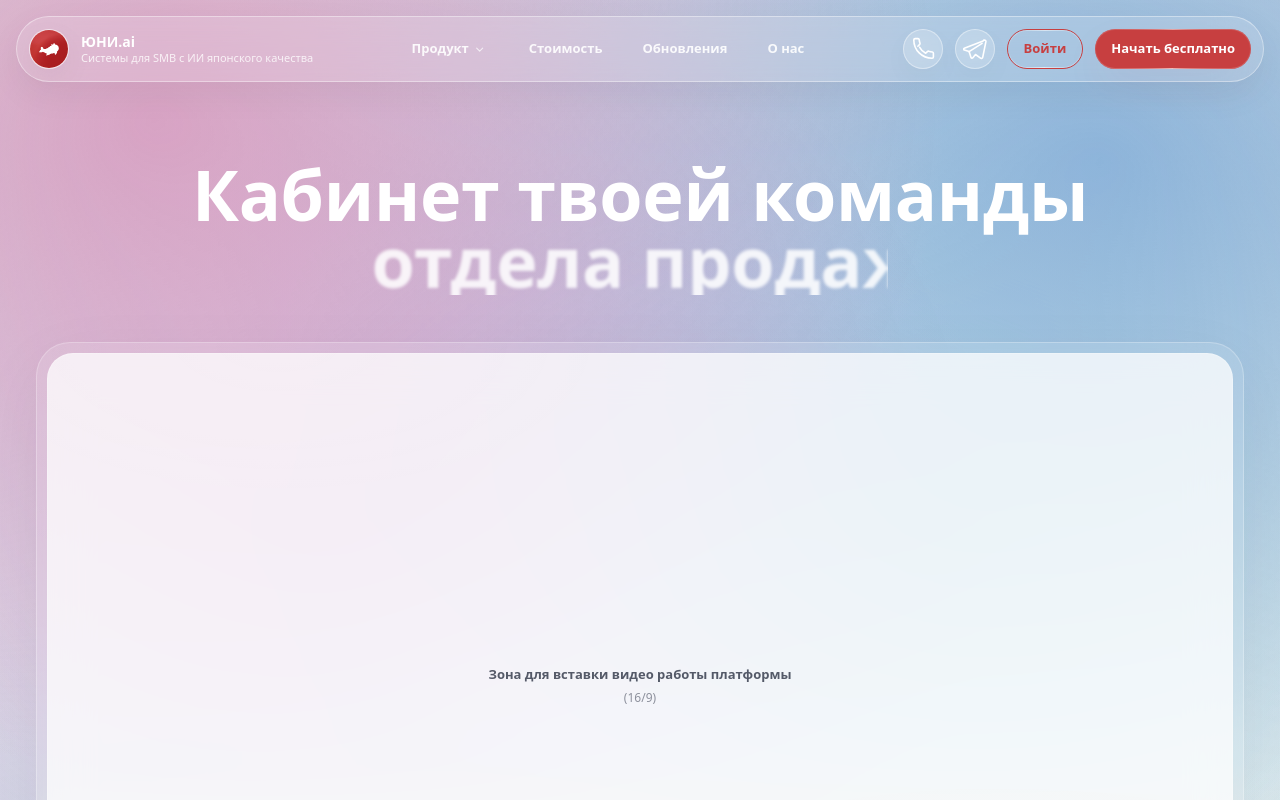
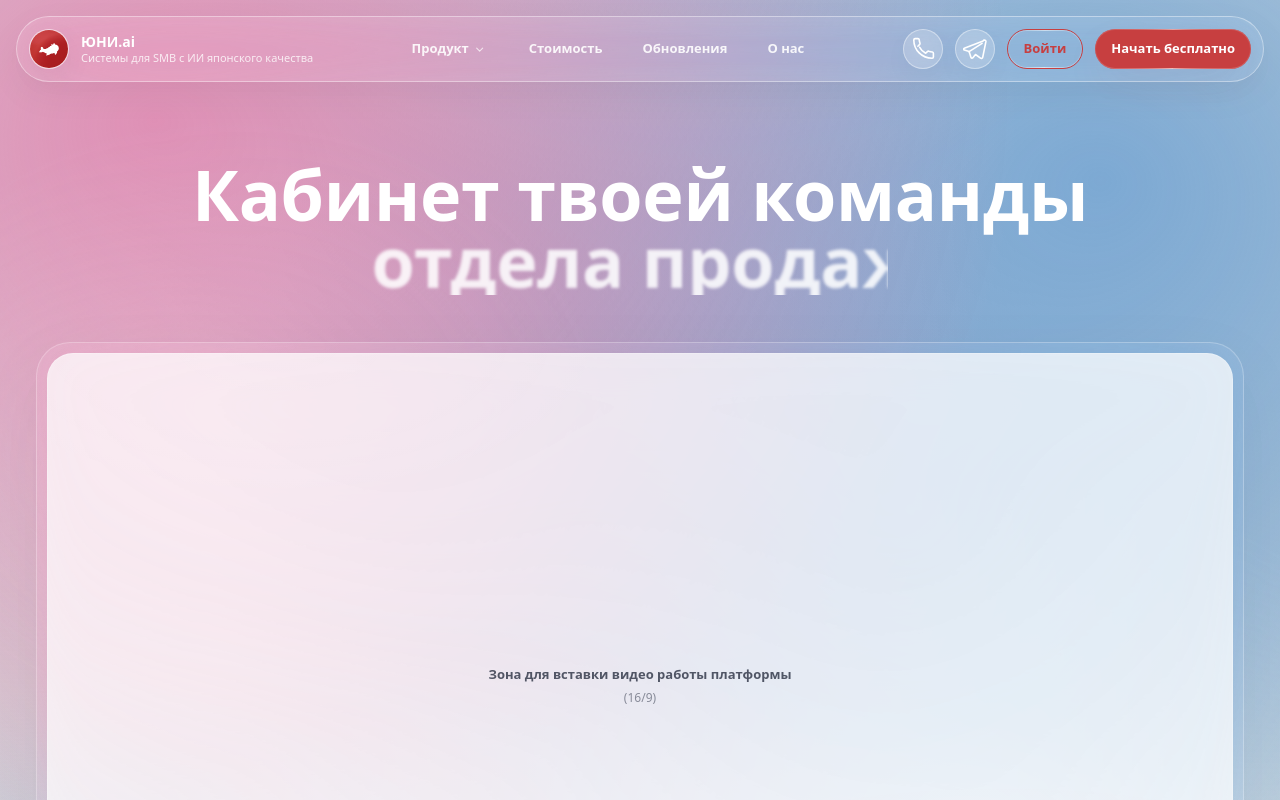
Before and after one commit to uniconsulting/uni.com, a Next.js app: page / in a window 1280 px wide. Shown: the top 800 px of the page. Built offline with nearby package versions, Linux system fonts and the light colour scheme.

Commit message:
Update globals.css

```diff
--- a/src/styles/globals.css
+++ b/src/styles/globals.css
@@ -7,6 +7,10 @@ html {
   scroll-padding-top: 96px; /* чтобы якоря не уезжали под header */
 }
 
+@tailwind base;
+@tailwind components;
+@tailwind utilities;
+
 @layer base {
   html,
   body {
@@ -14,100 +18,76 @@ html {
   }
 
   body {
-    background-color: #d8dedf;
+    background: #d8dedf; /* базовый цвет */
     position: relative;
-    isolation: isolate; /* чтобы ::before корректно жил под контентом */
+    isolation: isolate; /* чтобы blend-режимы не влияли на контент */
+    overflow-x: hidden;
   }
 
-  /* Слой с градиентами поверх базового цвета */
+  /* 1) Цветные “пятна” (скроллятся вместе со страницей) */
   body::before {
     content: "";
-    position: fixed;
+    position: absolute; /* НЕ fixed */
     inset: 0;
     z-index: -1;
     pointer-events: none;
 
-    /* Важно: без repeat, без паттерна. Просто большая “карта” пятен. */
+    /* небольшая общая дымка + много blur-пятен */
+    background:
+      /* лёгкая общая вуаль */
+      radial-gradient(1400px 900px at 55% 14%, rgba(255, 255, 255, 0.55) 0%, rgba(255, 255, 255, 0) 68%),
+      radial-gradient(1700px 1200px at 45% 62%, rgba(255, 255, 255, 0.45) 0%, rgba(255, 255, 255, 0) 70%),
+
+      /* верхняя часть (как в рефе: розовый слева + синий справа) */
+      radial-gradient(1200px 1000px at 12% 120px, rgba(224, 137, 178, 0.88) 0%, rgba(224, 137, 178, 0) 72%),
+      radial-gradient(1300px 1100px at 86% 180px, rgba(116, 164, 210, 0.88) 0%, rgba(116, 164, 210, 0) 74%),
+
+      /* дополнительная насыщенность вверху */
+      radial-gradient(900px 850px at 30% 420px, rgba(206, 120, 162, 0.62) 0%, rgba(206, 120, 162, 0) 74%),
+      radial-gradient(900px 850px at 70% 520px, rgba(96, 146, 198, 0.62) 0%, rgba(96, 146, 198, 0) 76%),
+
+      /* середина (голубые “облака”) */
+      radial-gradient(1500px 1200px at 18% 1600px, rgba(92, 142, 198, 0.74) 0%, rgba(92, 142, 198, 0) 77%),
+      radial-gradient(1550px 1250px at 76% 2100px, rgba(120, 170, 222, 0.62) 0%, rgba(120, 170, 222, 0) 78%),
+
+      /* “светлая полка” ближе к центру */
+      radial-gradient(1800px 1100px at 58% 2600px, rgba(245, 248, 250, 0.78) 0%, rgba(245, 248, 250, 0) 72%),
+
+      /* нижняя часть (тёплый розовый + серо-белые туманы) */
+      radial-gradient(1500px 1200px at 70% 3400px, rgba(246, 202, 216, 0.82) 0%, rgba(246, 202, 216, 0) 76%),
+      radial-gradient(1800px 1300px at 26% 4200px, rgba(245, 248, 250, 0.80) 0%, rgba(245, 248, 250, 0) 76%),
+      radial-gradient(1600px 1200px at 84% 5100px, rgba(245, 205, 219, 0.70) 0%, rgba(245, 205, 219, 0) 78%),
+
+      /* ещё немного синего “внизу слева”, как в рефе */
+      radial-gradient(1700px 1300px at 18% 5600px, rgba(95, 146, 204, 0.72) 0%, rgba(95, 146, 204, 0) 80%);
+
     background-repeat: no-repeat;
+  }
 
-    /* Композиция: больше насыщенных пятен + белые высветления */
-    background-image:
-      /* TOP: розово-лиловые акценты */
-      radial-gradient(1100px 900px at 12% 120px,
-        rgba(214, 150, 188, 0.82) 0%,
-        rgba(214, 150, 188, 0) 72%),
-      radial-gradient(900px 800px at 26% 520px,
-        rgba(190, 150, 214, 0.55) 0%,
-        rgba(190, 150, 214, 0) 74%),
+  /* 2) Белые “блики” по всей высоте страницы (не паттерн, не плитка) */
+  body::after {
+    content: "";
+    position: absolute; /* НЕ fixed */
+    inset: 0;
+    z-index: -1;
+    pointer-events: none;
 
-      /* TOP: холодные синие/бирюзовые акценты */
-      radial-gradient(1200px 980px at 86% 160px,
-        rgba(120, 166, 214, 0.78) 0%,
-        rgba(120, 166, 214, 0) 75%),
-      radial-gradient(900px 820px at 72% 520px,
-        rgba(140, 206, 212, 0.42) 0%,
-        rgba(140, 206, 212, 0) 76%),
+    opacity: 0.58;
+    mix-blend-mode: soft-light; /* можно убрать, если не нравится (просто станет чуть “прямее”) */
 
-      /* TOP: белые высветления (дают “дорогой” свет) */
-      radial-gradient(1400px 1050px at 52% 520px,
-        rgba(245, 248, 249, 0.80) 0%,
-        rgba(245, 248, 249, 0) 74%),
-      radial-gradient(1200px 900px at 92% 740px,
-        rgba(245, 248, 249, 0.55) 0%,
-        rgba(245, 248, 249, 0) 76%),
+    background:
+      radial-gradient(520px 420px at 18% 420px, rgba(255, 255, 255, 0.55) 0%, rgba(255, 255, 255, 0) 72%),
+      radial-gradient(640px 520px at 78% 860px, rgba(255, 255, 255, 0.52) 0%, rgba(255, 255, 255, 0) 74%),
+      radial-gradient(760px 620px at 52% 1350px, rgba(255, 255, 255, 0.46) 0%, rgba(255, 255, 255, 0) 76%),
+      radial-gradient(560px 460px at 10% 2050px, rgba(255, 255, 255, 0.50) 0%, rgba(255, 255, 255, 0) 74%),
+      radial-gradient(820px 680px at 86% 2650px, rgba(255, 255, 255, 0.42) 0%, rgba(255, 255, 255, 0) 78%),
+      radial-gradient(620px 520px at 28% 3300px, rgba(255, 255, 255, 0.48) 0%, rgba(255, 255, 255, 0) 76%),
+      radial-gradient(880px 720px at 68% 3920px, rgba(255, 255, 255, 0.40) 0%, rgba(255, 255, 255, 0) 80%),
+      radial-gradient(600px 500px at 14% 4700px, rgba(255, 255, 255, 0.46) 0%, rgba(255, 255, 255, 0) 78%),
+      radial-gradient(760px 620px at 84% 5400px, rgba(255, 255, 255, 0.40) 0%, rgba(255, 255, 255, 0) 80%),
+      radial-gradient(560px 460px at 40% 5900px, rgba(255, 255, 255, 0.42) 0%, rgba(255, 255, 255, 0) 78%);
 
-      /* MID-1: большие синие волны */
-      radial-gradient(1600px 1200px at 18% 1500px,
-        rgba(110, 150, 205, 0.72) 0%,
-        rgba(110, 150, 205, 0) 76%),
-      radial-gradient(1500px 1150px at 78% 1850px,
-        rgba(122, 160, 206, 0.60) 0%,
-        rgba(122, 160, 206, 0) 77%),
-
-      /* MID-1: тёплый акцент справа (как розовый “дым”) */
-      radial-gradient(1400px 1100px at 70% 2550px,
-        rgba(246, 204, 216, 0.78) 0%,
-        rgba(246, 204, 216, 0) 74%),
-
-      /* MID-1: дополнительные мелкие акценты, чтобы фон был “живой” */
-      radial-gradient(900px 780px at 34% 2350px,
-        rgba(178, 210, 230, 0.40) 0%,
-        rgba(178, 210, 230, 0) 78%),
-      radial-gradient(850px 760px at 88% 3100px,
-        rgba(190, 150, 214, 0.26) 0%,
-        rgba(190, 150, 214, 0) 78%),
-
-      /* MID-2: белые высветления по центру */
-      radial-gradient(1650px 1250px at 52% 3300px,
-        rgba(245, 248, 249, 0.78) 0%,
-        rgba(245, 248, 249, 0) 75%),
-      radial-gradient(1200px 900px at 16% 3500px,
-        rgba(245, 248, 249, 0.42) 0%,
-        rgba(245, 248, 249, 0) 78%),
-
-      /* BOTTOM: синие волны + тёплые пятна */
-      radial-gradient(1700px 1250px at 22% 4100px,
-        rgba(106, 146, 206, 0.70) 0%,
-        rgba(106, 146, 206, 0) 76%),
-      radial-gradient(1200px 980px at 62% 4550px,
-        rgba(246, 204, 216, 0.62) 0%,
-        rgba(246, 204, 216, 0) 76%),
-      radial-gradient(1500px 1200px at 78% 5200px,
-        rgba(245, 248, 249, 0.80) 0%,
-        rgba(245, 248, 249, 0) 76%),
-
-      /* Общий вертикальный wash */
-      linear-gradient(
-        180deg,
-        rgba(255, 255, 255, 0.18) 0%,
-        rgba(255, 255, 255, 0.06) 24%,
-        rgba(255, 255, 255, 0.10) 52%,
-        rgba(255, 255, 255, 0.20) 100%
-      );
-
-    /* Чтобы слой был гладкий и не “дрожал” */
-    transform: translateZ(0);
-    will-change: transform;
+    background-repeat: no-repeat;
   }
 }
 
```
